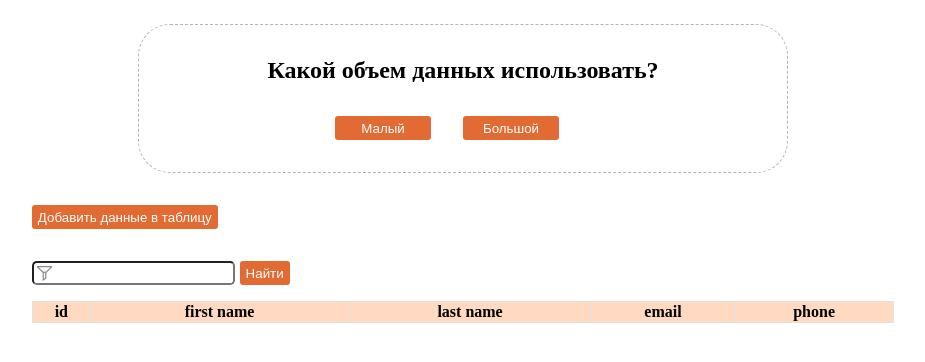
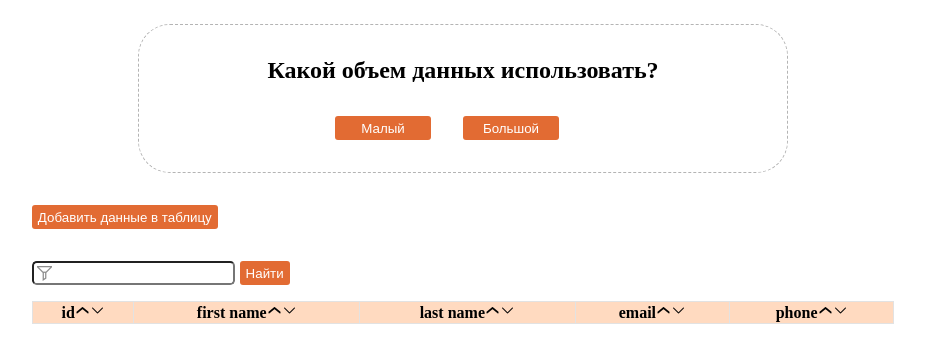
Before and after one commit to JuliaJu93/future, a React app: page / in a window 1280 px wide. Shown: the whole page, without its empty margins (177-1102 px from the left). Built offline with nearby package versions, Linux system fonts and the light colour scheme.

Commit message:
Added img arrows

```diff
--- /dev/null
+++ b/src/components/container_table/arrow_img/arrow_down_img.js
@@ -0,0 +1,12 @@
+import React from 'react';
+
+import arrow_down from '../../../img/arrow_down.png';
+
+function ArrowDownImg() {
+
+  return (
+    <img src={arrow_down} alt = 'arrow down'></img>
+  );
+}
+
+export default ArrowDownImg;
--- /dev/null
+++ b/src/components/container_table/arrow_img/arrow_up_img.js
@@ -0,0 +1,12 @@
+import React from 'react';
+
+import arrow_up from '../../../img/arrow_up.png';
+
+function ArrowUpImg() {
+
+  return (
+    <img src={arrow_up} alt = 'arrow up'></img>
+  );
+}
+
+export default ArrowUpImg;
--- a/src/components/container_table/container_table.css
+++ b/src/components/container_table/container_table.css
@@ -9,7 +9,7 @@
   border-radius: 0.3rem;
   margin-right: 0.3rem;
 }
-.table table{
+.table table {
   width: 100%;
   border-collapse: collapse;
 }
@@ -18,6 +18,7 @@
   background-color: rgb(255, 218, 192);
 }
 
-.table td, .table th {
+.table td,
+.table th {
   border: 1px solid rgb(226, 226, 226);
 }
--- a/src/components/container_table/table/table_head.js
+++ b/src/components/container_table/table/table_head.js
@@ -1,4 +1,7 @@
 import React from 'react';
+
+import ArrowUpImg from '../arrow_img/arrow_up_img';
+import ArrowDownImg from '../arrow_img/arrow_down_img';
 
 function TableHead() {
   return (
@@ -6,18 +9,28 @@ function TableHead() {
             <tr>
                 <th>
                     id
+                    <ArrowUpImg />
+                    <ArrowDownImg />
                 </th>
                 <th>
                     first name
+                    <ArrowUpImg />
+                    <ArrowDownImg />
                 </th>
                 <th>
                     last name
+                    <ArrowUpImg />
+                    <ArrowDownImg />
                 </th>
                 <th>
                     email
+                    <ArrowUpImg />
+                    <ArrowDownImg />
                 </th>
                 <th>
                     phone
+                    <ArrowUpImg />
+                    <ArrowDownImg />
                 </th>
             </tr>
         </thead>
```
Also changed, not shown: src/img/arrow_down.png (added), src/img/arrow_up.png (added). Lines whose indentation alone changed are shown as unchanged.
